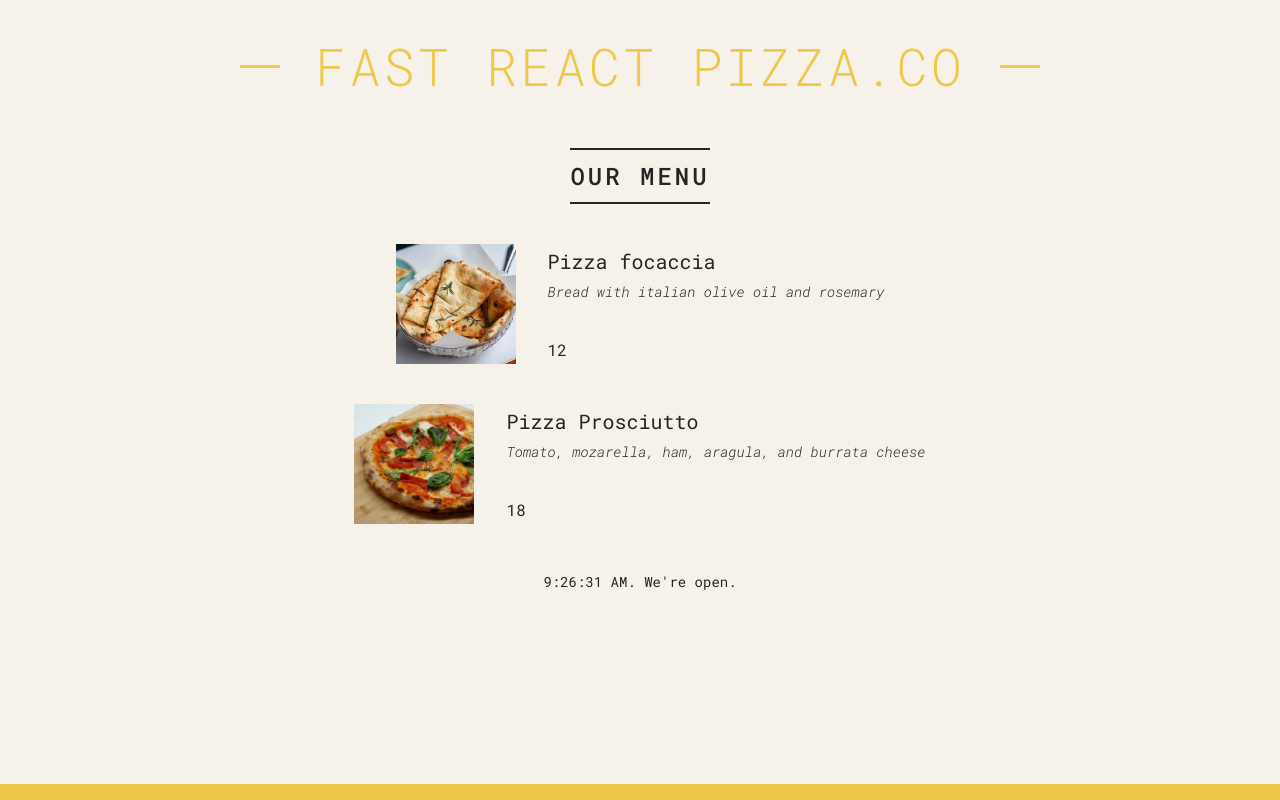
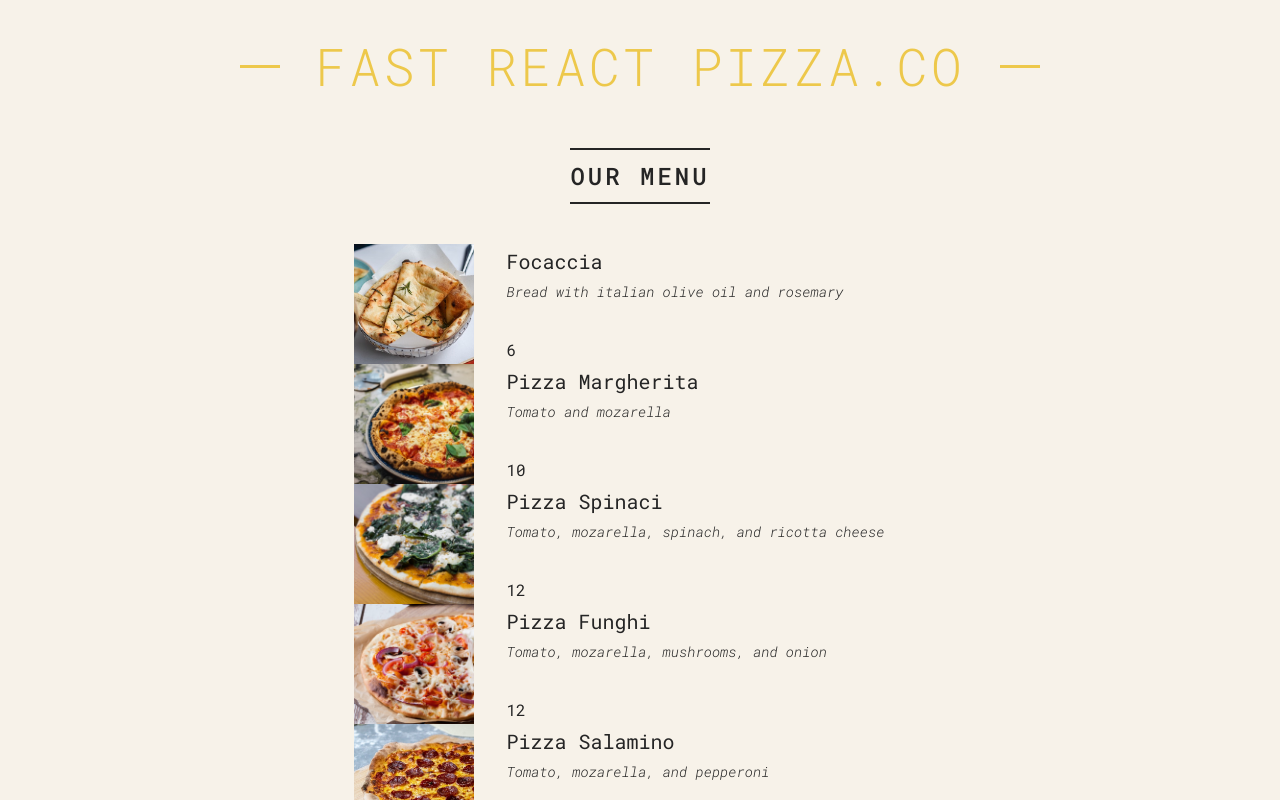
Before and after one commit to LinSchmitz/miniAssignments, a React (Vite) app in the folder pizza-menu/: page / in a window 1280 px wide. Shown: the top 800 px of the page. Built offline with nearby package versions, Linux system fonts and the light colour scheme; the HTML template or start-up script is replaced by a standard one.

Commit message:
add map on pizza

```diff
--- a/pizza-menu/src/App.jsx
+++ b/pizza-menu/src/App.jsx
@@ -68,7 +68,18 @@ function Menu() {
   return (
     <main className="menu">
       <h2>Our Menu</h2>
-      <Pizza
+
+      <div>
+        {pizzaData.map(pizza => (
+          <Pizza
+            name={pizza.name}
+            ingredients={pizza.ingredients}
+            price={pizza.price}
+            img={pizza.photoName}
+          />
+        ))}
+      </div>
+      {/* <Pizza
         img="./public/pizzas/focaccia.jpg"
         name="Pizza focaccia"
         ingredients="Bread with italian olive oil and rosemary"
@@ -79,7 +90,7 @@ function Menu() {
         name="Pizza Prosciutto"
         ingredients="Tomato, mozarella, ham, aragula, and burrata cheese"
         price={18}
-      />
+      /> */}
     </main>
   );
 }
```
